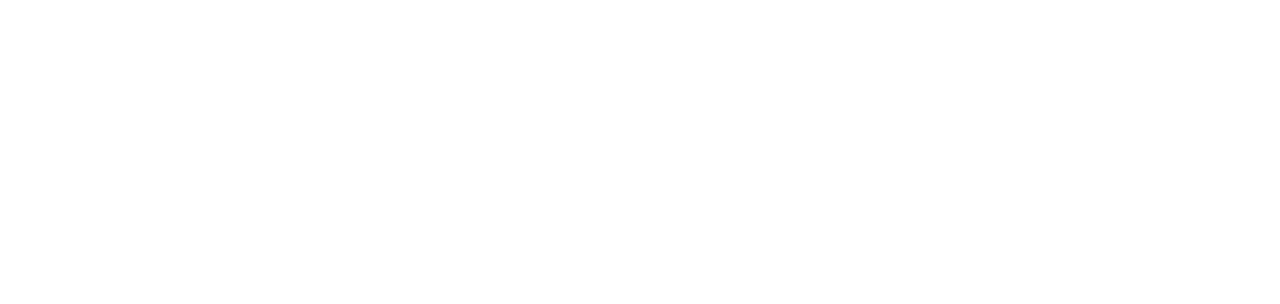
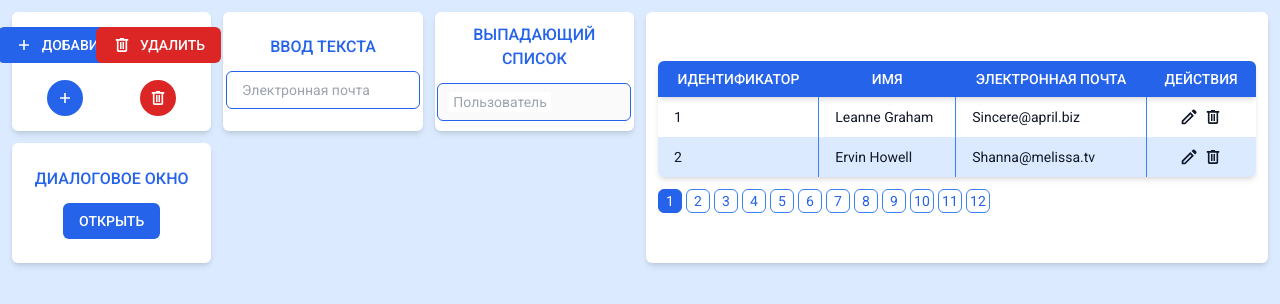
Before and after one commit to vmoltaemcrkonrgcechd/pocu-frontend, a Vue app: page / in a window 1280 px wide. Before the commit this address had no page. Shown: the top 304 px of the page. Built offline with nearby package versions, Linux system fonts and the light colour scheme.

Commit message:
added animation for dialog box

```diff
--- a/src/app/App.vue
+++ b/src/app/App.vue
@@ -1,7 +1,102 @@
 <script lang="ts" setup>
 import "./index.css";
+import {
+  Button,
+  Dropdown,
+  InputText,
+  Table,
+  Column,
+  Paginator,
+  Dialog,
+} from "@/shared/ui";
+import { Delete, Add, Edit } from "@/shared/icons";
+import { ref } from "vue";
+
+const inputTextValue = ref<string>("");
+
+const dropdownValue = ref({ name: "" });
+
+const users = [
+  {
+    id: 1,
+    name: "Leanne Graham",
+    email: "Sincere@april.biz",
+  },
+  {
+    id: 2,
+    name: "Ervin Howell",
+    email: "Shanna@melissa.tv",
+  },
+];
+
+const isOpen = ref<boolean>(false);
 </script>
 
 <template>
-  <router-view />
+  <div class="h-screen grid grid-cols-12 grid-rows-6 bg-blue-100 p-3 gap-3">
+    <div
+      class="card col-span-2 grid grid-cols-2 gap-3 items-center justify-items-center"
+    >
+      <Button label="Добавить" :icon="Add" />
+      <Button label="Удалить" danger :icon="Delete" />
+      <Button :icon="Add" />
+      <Button danger :icon="Delete" />
+    </div>
+    <div class="card col-span-2 flex items-center justify-center flex-col">
+      <h2 class="title">Ввод текста</h2>
+      <InputText label="Электронная почта" v-model="inputTextValue" />
+    </div>
+    <div class="card col-span-2 flex items-center justify-center flex-col">
+      <h2 class="title">Выпадающий список</h2>
+      <Dropdown
+        v-model="dropdownValue"
+        :options="users"
+        option-label="name"
+        label="Пользователь"
+      />
+    </div>
+    <div
+      class="card col-span-6 row-span-2 flex flex-col gap-y-3 justify-center"
+    >
+      <Table :rows="users">
+        <Column header="Идентификатор" field="id" />
+        <Column header="Имя" field="name" />
+        <Column header="Электронная почта" field="email" />
+        <Column header="Действия">
+          <span class="h-full flex items-center justify-center gap-y-1 w-full">
+            <Button :icon="Edit" pure />
+            <Button :icon="Delete" pure />
+          </span>
+        </Column>
+      </Table>
+      <Paginator :rows-per-page="10" :total-records="120" />
+    </div>
+    <div class="card col-span-2 flex items-center justify-center flex-col">
+      <h2 class="title">Диалоговое окно</h2>
+      <Button label="Открыть" @click="isOpen = true" />
+    </div>
+    <Dialog v-model="isOpen">
+      <form @submit.prevent class="flex flex-col gap-y-6">
+        <h2 class="title !mb-0">Добавить</h2>
+        <InputText label="Электронная почта" v-model="inputTextValue" />
+        <Dropdown
+          v-model="dropdownValue"
+          :options="users"
+          option-label="name"
+          label="Пользователь"
+        />
+        <Button label="Добавить" :icon="Add" />
+      </form>
+    </Dialog>
+  </div>
 </template>
+
+<style>
+.card {
+  @apply bg-white rounded-md shadow-md p-3;
+}
+
+.title {
+  @apply uppercase font-medium text-blue-600 mb-3 text-center;
+}
+</style>
--- a/src/shared/ui/button/Button.vue
+++ b/src/shared/ui/button/Button.vue
@@ -61,7 +61,8 @@ const buttonClass = computed(() => {
 	text-sm
 	transition-colors
 	relative
-	overflow-hidden;
+	overflow-hidden
+	justify-center;
 }
 
 .danger {
@@ -70,8 +71,7 @@ const buttonClass = computed(() => {
 }
 
 .only-icon {
-  @apply justify-center
-	px-2
+  @apply px-2
 	rounded-full;
 }
 
--- a/src/shared/ui/dialog/Dialog.vue
+++ b/src/shared/ui/dialog/Dialog.vue
@@ -21,11 +21,13 @@ const onClick = (event: Event) => {
 
 <template>
   <teleport to="body">
-    <div v-if="modelValue" @click="onClick" class="dialog">
-      <div ref="dialogContent" class="rounded-md bg-white py-8 px-4">
-        <slot />
+    <transition>
+      <div v-if="modelValue" @click="onClick" class="dialog">
+        <div ref="dialogContent" class="rounded-md bg-white py-8 px-4">
+          <slot />
+        </div>
       </div>
-    </div>
+    </transition>
   </teleport>
 </template>
 
@@ -42,4 +44,16 @@ const onClick = (event: Event) => {
   bg-gray-900
   bg-opacity-50;
 }
+
+.v-enter-active,
+.v-leave-active {
+  @apply transition-all
+	duration-150;
+}
+
+.v-enter-from,
+.v-leave-to {
+  @apply translate-y-1
+	opacity-0;
+}
 </style>
--- a/src/shared/ui/table/Table.vue
+++ b/src/shared/ui/table/Table.vue
@@ -63,6 +63,9 @@ const columns = computed(() => slots.default?.());
 .cell {
   @apply py-2
 	px-4
-	whitespace-nowrap;
+	whitespace-nowrap
+	overflow-hidden
+	max-w-fit
+	text-ellipsis;
 }
 </style>
```
